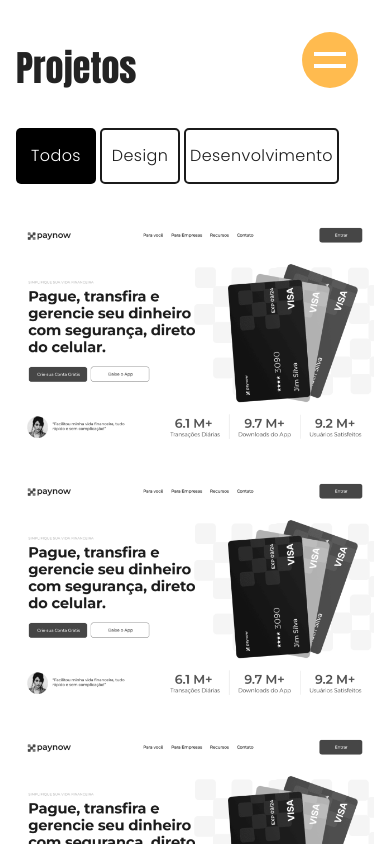
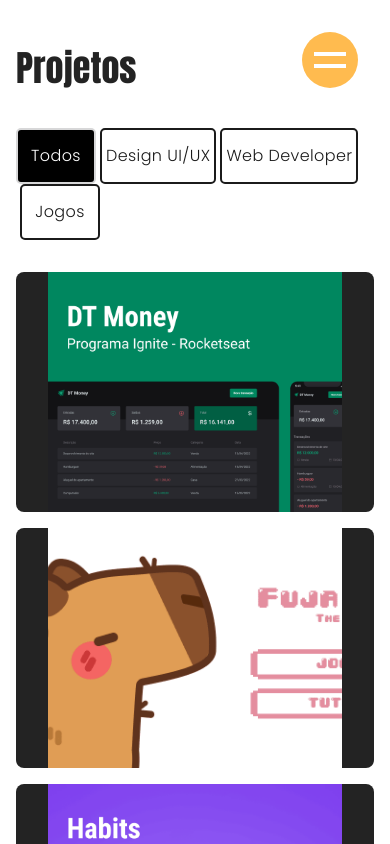
Before and after one commit to leticiar-io/portfolio-website, a Next.js app: page /projects in a window 390 px wide. Shown: the top 844 px of the page. Built offline with nearby package versions, Linux system fonts and the light colour scheme.

Commit message:
feat: improving responsiveness and adding images

```diff
--- a/src/app/(main)/contato.tsx
+++ b/src/app/(main)/contato.tsx
@@ -8,10 +8,10 @@
 
 export default function Contato() {
    return (
-      <footer className="flex flex-col  gap-12 justify-center bg-black-600 min-h-[calc(100vh-200px)] text-white overflow-hidden">
-         <div className="relative px-[2rem] sm:px-12 2xl:min-w-full 2xl:px-[5.9375rem]">
-            <div className="text-start w-full">
-               <h1 className="font-bold text-5xl sm:text-4xl lg:text-5xl 2xl:text-6xl lg:w-2/3 2xl:w-full">
+      <footer className="flex flex-col gap-12 justify-center bg-black-600 min-h-[calc(100vh-200px)] text-white overflow-hidden">
+         <div className="relative">
+            <div className="text-start w-[90%] mx-auto md:w-[75%] ">
+               <h1 className="pb-2 font-bold tracking-tighter text-5xl sm:text-4xl 2xl:text-[4rem] lg:w-2/3 ">
                   Vamos trabalhar juntos
                </h1>
                <p className="font-light text-lg sm:text-base lg:text-2xl text-black-100 mt-2 mb-6">
@@ -20,10 +20,10 @@
             </div>
 
             {/* Linha Divisória */}
-            <div className="h-[1px] w-full md:max-w-8xl bg-black-400"></div>
+            <div className="h-[1px] w-[90%] mx-auto md:w-[75%] md:max-w-8xl bg-black-400"></div>
 
             {/* Imagem */}
-            <div className="absolute w-[15.625rem] h-[15.625rem] sm:w-[12rem] sm:h-[12rem] 2xl:w-[25rem] 2xl:h-[25rem] right-24 -top-12 2xl:-top-16">
+            <div className="absolute w-[15.625rem] h-[15.625rem] sm:w-[12rem] sm:h-[12rem] lg:w-[16rem] lg:h-[16rem] 2xl:w-[22rem] 2xl:h-[22rem] right-20 -top-12 2xl:-top-16">
                <Image
                   src="/code.svg" // Caminho corrigido para assets públicos
                   alt="Contato"
@@ -34,7 +34,7 @@
             </div>
 
             {/* Links de Contato */}
-            <div className="flex flex-col sm:flex-row mt-12 w-full md:items-center gap-4 sm:gap-6">
+            <div className="w-[90%] mx-auto flex flex-col sm:flex-row mt-12  md:w-[75%] md:items-center gap-4 sm:gap-6">
                <Link href="mailto:leticia.rodrigues20021@gmail.com">
                   <Button variant="whiteStroke" className="text-sm sm:text-sm">
                      <MdOutlineEmail className="mr-2 sm:mr-4 text-lg sm:text-base" />
--- a/src/app/(main)/page.tsx
+++ b/src/app/(main)/page.tsx
@@ -8,13 +8,15 @@
 
 export default function Home() {
   return (
-    <div data-scroll-container >
+    <div data-scroll-container>
       <Hero />
       <Marquee />
-      <div className="flex items-center justify-center mt-40">
-        <Description />
+      <div className="lg:w-[75%] lg:mx-auto">
+        <div className="flex items-center justify-center mt-40">
+          <Description />
+        </div>
+        <Project />
       </div>
-      <Project />
       <Contato />
     </div>
   );
--- a/src/app/projects/page.tsx
+++ b/src/app/projects/page.tsx
@@ -10,12 +10,17 @@
   const [filter, setFilter] = useState("Todos");
 
   const items = [
-    { id: 1, category: "Design", image: "/images/project1.png", name: "Projeto 1" },
-    { id: 2, category: "Design", image: "/images/project1.png", name: "Projeto 2" },
-    { id: 3, category: "Design", image: "/images/project1.png", name: "Projeto 3" },
-    { id: 4, category: "Desenvolvimento", image: "/images/project1.png", name: "Projeto 4" },
-    { id: 5, category: "Desenvolvimento", image: "/images/project1.png", name: "Projeto 5" },
-    { id: 6, category: "Desenvolvimento", image: "/images/project1.png", name: "Projeto 6" },
+    { id: 1, category: "Web Developer", image: "/images/dtmoney.png", name: "DT Money" },
+    { id: 2, category: "Jogos", image: "/images/filo.png", name: "Fuja Filó" },
+    { id: 3, category: "Web Developer", image: "/images/habits.png", name: "Habits" },
+    { id: 4, category: "Design UI/UX", image: "/images/project1.png", name: "Paynow" },
+    { id: 5, category: "Web Developer", image: "/images/travellian.jpg", name: "Travellian" },
+    { id: 6, category: "Design UI/UX", image: "/images/paynowapp.jpg", name: "Paynow App" },
+    { id: 7, category: "Web Developer", image: "/images/igniteshop.png", name: "Ignite Shop" },
+    { id: 8, category: "Web Developer", image: "/images/letmeask.svg", name: "Let me ask" },
+    { id: 9, category: "Web Developer", image: "/images/timer.svg", name: "Timer" },
+    { id: 10, category: "Web Developer", image: "/images/todo.png", name: "Todo" },
+    { id: 11, category: "Web Developer", image: "/images/ignitefeed.png", name: "Ignite Feed" },
   ];
 
   const filteredItems =
@@ -42,20 +47,20 @@
   };
 
   return (
-    <section className="py-12 px-4 max-w-full lg:px-[4.625em] text-black-600">
+    <section className="py-12 px-4 max-w-full lg:px-[4.625em] text-black-600 lg:w-[75%] lg:mx-auto">
       <header className="mb-10 lg:mt-12">
-        <h1 className="lg:text-[5.5rem] 2xl:text-[7.5rem] font-anton text-4xl">Projetos</h1>
+        <h1 className="lg:text-[5.5rem] 2xl:text-[4rem] font-anton text-4xl">Projetos</h1>
       </header>
 
       <div className="flex space-x-1 lg:space-x-4 mb-8 flex-wrap 2xl:mt-[3.125rem] lg:py-10">
-        {["Todos", "Design", "Desenvolvimento"].map(category => (
+        {["Todos", "Design UI/UX", "Web Developer", "Jogos"].map(category => (
           <Button
             variant={filter === category ? "default" : "stroke"}
             key={category}
             onClick={() => setFilter(category)}
             className={clsx(
               "min-w-[5rem] sm:text-sm p-1 sm:p-2 lg:p-8 lg:text-lg 2xl:text-xl",
-              filter === category ? "hover:bg-black-600" : "hover:bg-black-100"
+              filter === category ? "hover:bg-black-600" : "hover:bg-black-100 hover:border-black-100"
             )}
           >
             {category.charAt(0).toUpperCase() + category.slice(1)}
@@ -65,7 +70,7 @@
 
       <motion.div
         layout
-        className="grid grid-cols-1 sm:grid-cols-2 md:grid-cols-3 gap-4"
+        className="grid grid-cols-1 sm:grid-cols-2 md:grid-cols-2 gap-4"
       >
         {filteredItems.map((item, index) => {
           return (
@@ -80,19 +85,20 @@
               onMouseMove={(e) => handleMouseMove(e, index)} // Passando o índice para o movimento do mouse
             >
               {/* Imagem do projeto */}
+              <div className="bg-black-600 w-full h-[15rem] sm:h-[18rem] md:h-[40rem] flex items-center">
                 <motion.img
                   src={item.image}
                   alt={item.name}
-                className="w-full h-[15rem] sm:h-[18rem] md:h-[20rem] object-cover transition-transform duration-300 group-hover:scale-105 group-hover:filter-none filter grayscale"
+                  className="px-8 w-full h-[15rem] sm:h-[18rem] md:h-[15rem] object-cover transition-transform duration-300 "
                   whileHover={{ scale: 1.05 }}
                   transition={{ duration: 0.3 }}
                 />
+              </div>
 
               {/* Overlay com nome e botão "Visualizar" */}
               <motion.div
                 className="absolute inset-0 bg-black bg-opacity-60 flex flex-col items-center justify-center text-center opacity-0 group-hover:opacity-100 transition-opacity duration-300"
               >
-                <h3 className="text-white text-xl font-bold mb-4">{item.name}</h3>
                 <a
                   ref={(el) => {
                     buttonRefs.current[index] = el
--- a/src/components/button.tsx
+++ b/src/components/button.tsx
@@ -9,9 +9,9 @@
     variants: {
       variant: {
         default:
-          "bg-black-800 text-white hover:px-10 transition-all duration-300 ease-in-out",
+          "bg-black-800 text-white hover:px-10 border-3 transition-all duration-300 ease-in-out",
         stroke:
-          "bg-transparent text-black-700 border-3 border-black-700 hover:bg-black-800 hover:px-10 hover:text-white hover:border-0 transition-all duration-250 ease-in-out",
+          "bg-transparent text-black-700 border-3 border-black-700 hover:bg-black-800 hover:px-10 hover:text-white hover:border-3 transition-all duration-250 ease-in-out",
         simpleStroke:
           "bg-transparent text-black-700 border-3 border-black-700 hover:bg-black-800 hover:px-10 hover:text-white hover:border-0 transition-all duration-250 ease-in-out",
         whiteStroke:
--- a/src/components/header.tsx
+++ b/src/components/header.tsx
@@ -88,7 +88,8 @@
     <>
       {/* Renderiza o cabeçalho apenas quando o menu não estiver visível e em telas grandes */}
       {!isVisible && !isMobile && (
-        <header className="h-20 w-full py-9 px-1 lg:px-[5.9375rem] flex justify-between items-center">
+        <header className="h-20 w-full">
+          <div className="w-full flex justify-between items-center py-4 px-1 lg:px-[5.9375rem]">
             <Link href="/" className="font-anton text-4xl">
               <span className="text-yellow">Le</span>folio
             </Link>
@@ -110,6 +111,7 @@
                 </Link>
               </li>
             </ul>
+          </div>
         </header>
       )}
 
```
Lines whose indentation alone changed are shown as unchanged.
